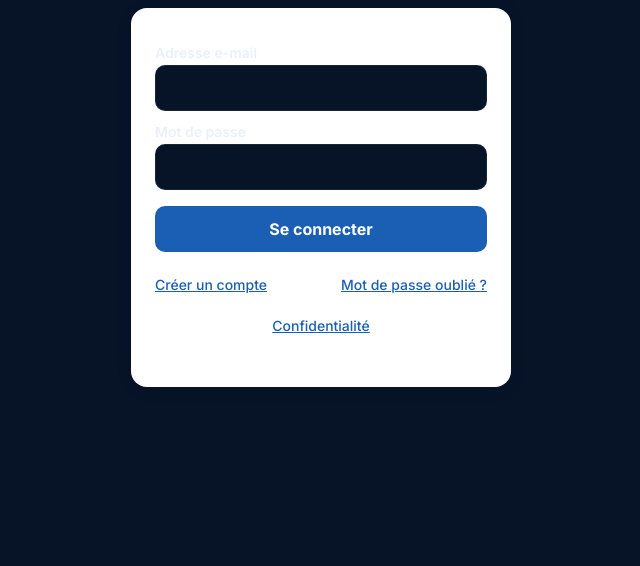
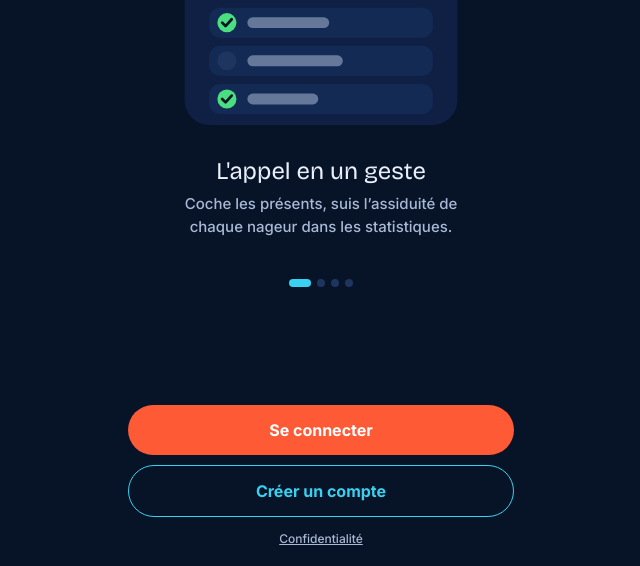
Before and after one commit to SwimmCoachApp/swimcoach-app, a website built with Vite: page index.html in a window 1280 px wide. Shown: the part 234-800 px from the top of the page, without its empty margins (319-959 px from the left). Built offline with nearby package versions, Linux system fonts and the light colour scheme.

Commit message:
feat: accueil en carrousel de présentation, boutons Se connecter / Créer un compte toujours visibles
4 diapositives (séances, présences, perfs, à plusieurs entraîneurs) qui défilent seules
(pause après un geste, aucune animation si « réduire les animations »), glissables au doigt,
avec des points cliquables. Affiché tant que l'appareil n'a jamais servi à se connecter ;
ensuite la connexion s'ouvre directement, avec un lien « Présentation de l'app ».

Co-Authored-By: Claude Opus 5.5 <noreply@anthropic.com>
Claude-Session: https://claude.ai/code/session_01BUxQxa31s8k2bTYh5dcVdn

```diff
--- a/src/core/storage.js
+++ b/src/core/storage.js
@@ -11,7 +11,7 @@
 export const PREFIX = 'swimcoach2_';
 
 /** Clés de l'application (hors entraîneur) préservées par clearAllCoachData. */
-export const APP_KEYS = ['theme'];
+export const APP_KEYS = ['theme', 'welcome_seen'];
 
 /**
  * Liste les clés présentes (copie figée, pour pouvoir supprimer pendant le parcours).
--- a/src/features/auth/index.js
+++ b/src/features/auth/index.js
@@ -7,6 +7,7 @@ import { signIn, signUp, redeemCode, sendPasswordReset, updatePassword, signOut,
 import { pendingCount } from '../../core/outbox.js';
 import { askConfirm } from '../../app/dialog.js';
 import { renderCredentials, renderCode, renderRecovery, renderSignupSent, setMessage, setBusy, fieldValue } from './view.js';
+import { renderWelcome, markWelcomeSeen, welcomeSeen } from './welcome.js';
 
 /** Exécute une action asynchrone en bloquant le bouton ; l'erreur s'affiche sous le formulaire. */
 async function guarded(root, action) {
@@ -21,12 +22,35 @@ async function guarded(root, action) {
 }
 
 /**
+ * Accueil : présentation de l'app au premier lancement sur cet appareil, connexion directe ensuite.
+ * @param {HTMLElement} root
+ * @param {() => void} done
+ */
+export function showStart(root, done = () => {}) {
+  if (welcomeSeen()) showCredentials(root, 'login', done);
+  else showWelcome(root, done);
+}
+
+/**
+ * Carrousel de présentation, avec « Se connecter » et « Créer un compte » toujours visibles.
+ * @param {HTMLElement} root
+ * @param {() => void} done
+ */
+export function showWelcome(root, done = () => {}) {
+  renderWelcome(root, {
+    login: () => showCredentials(root, 'login', done),
+    signup: () => showCredentials(root, 'signup', done),
+  });
+}
+
+/**
  * @param {HTMLElement} root
  * @param {'login'|'signup'} [mode]
  * @param {() => void} done
  */
 export function showCredentials(root, mode = 'login', done = () => {}) {
   renderCredentials(root, mode, {
+    back: () => showWelcome(root, done),
     switchMode: () => showCredentials(root, mode === 'login' ? 'signup' : 'login', done),
     submit: (form) =>
       guarded(root, async () => {
@@ -40,6 +64,7 @@ export function showCredentials(root, mode = 'login', done = () => {}) {
           } else done();
         } else {
           await signIn(email, password);
+          markWelcomeSeen(); // appareil déjà utilisé : la connexion s'ouvrira directement la prochaine fois
           done();
         }
       }),
--- a/src/features/auth/view.js
+++ b/src/features/auth/view.js
@@ -68,12 +68,14 @@ const field = (name, label, type, extra = '') =>
  * Écran de connexion ou d'inscription.
  * @param {HTMLElement} root
  * @param {'login'|'signup'} mode
- * @param {{submit: (form: HTMLFormElement) => void, switchMode: () => void, forgot: (form: HTMLFormElement) => void}} h
+ * @param {{submit: (form: HTMLFormElement) => void, switchMode: () => void, forgot: (form: HTMLFormElement) => void, back?: () => void}} h
+ *   back : retour à la présentation de l'app (lien en haut du formulaire)
  * @param {boolean} [waiting] déconnexion forcée en attente de rechargement : formulaire désactivé
  */
 export function renderCredentials(root, mode, h, waiting = false) {
   const login = mode === 'login';
-  const inner = `<form novalidate>
+  const inner = `${h.back ? '<button class="auth-back" type="button" data-action="back">‹ Présentation de l’app</button>' : ''}
+    <form novalidate>
       ${field('email', 'Adresse e-mail', 'email', 'autocomplete="email" autocapitalize="none" inputmode="email"')}
       ${field('password', 'Mot de passe', 'password', `autocomplete="${login ? 'current-password' : 'new-password'}"`)}
       ${login ? '' : '<p class="auth-hint">10 caractères minimum.</p>'}
@@ -86,7 +88,7 @@ export function renderCredentials(root, mode, h, waiting = false) {
     ${PRIVACY_LINK}`;
   const main = mount(root, 'auth', inner, {
     submit: h.submit,
-    actions: { switch: h.switchMode, forgot: () => h.forgot(main.querySelector('form')) },
+    actions: { switch: h.switchMode, forgot: () => h.forgot(main.querySelector('form')), ...(h.back ? { back: h.back } : {}) },
   });
   if (waiting) {
     for (const el of main.querySelectorAll('input, button')) el.disabled = true;
--- /dev/null
+++ b/src/features/auth/welcome.js
@@ -0,0 +1,122 @@
+/**
+ * Écran d'accueil : carrousel de présentation (défile seul, se fait glisser au doigt), avec les boutons
+ * « Se connecter » et « Créer un compte » toujours visibles en bas. Affiché tant que l'appareil n'a jamais
+ * servi à se connecter (appStore 'welcome_seen') ; ensuite l'app ouvre directement la connexion, qui garde
+ * un lien vers cette présentation.
+ */
+import { appStore } from '../../core/storage.js';
+
+/** Délai entre deux diapositives quand le carrousel défile seul. */
+export const AUTO_MS = 4500;
+/** Pause du défilement automatique après un geste de l'utilisateur. */
+export const PAUSE_MS = 9000;
+
+const LOGO = `<svg class="welcome-logo" viewBox="0 0 40 40" aria-hidden="true"><rect width="40" height="40" rx="12" fill="#38D1F0"/>
+  <path d="M7 26 q6.5 -5 13 0 t13 0" stroke="#071327" stroke-width="3.2" fill="none" stroke-linecap="round"/><circle cx="20" cy="14.5" r="4.3" fill="#071327"/></svg>`;
+
+const ART = {
+  seances: `<svg viewBox="0 0 220 150" aria-hidden="true"><rect x="10" y="10" width="200" height="130" rx="18" fill="#0F2044"/>
+    <rect x="28" y="28" width="164" height="22" rx="8" fill="#132A55"/><rect x="38" y="35" width="70" height="8" rx="4" fill="#38D1F0"/><rect x="150" y="35" width="32" height="8" rx="4" fill="#FF5A36"/>
+    <g fill="#132A55"><rect x="28" y="60" width="38" height="32" rx="8"/><rect x="72" y="60" width="38" height="32" rx="8"/><rect x="116" y="60" width="38" height="32" rx="8"/><rect x="160" y="60" width="32" height="32" rx="8"/>
+    <rect x="28" y="98" width="38" height="28" rx="8"/><rect x="72" y="98" width="38" height="28" rx="8"/><rect x="116" y="98" width="38" height="28" rx="8"/><rect x="160" y="98" width="32" height="28" rx="8"/></g>
+    <circle cx="47" cy="76" r="5" fill="#38D1F0"/><circle cx="135" cy="76" r="5" fill="#38D1F0"/><circle cx="91" cy="112" r="5" fill="#FF5A36"/><circle cx="176" cy="112" r="5" fill="#4ADE80"/></svg>`,
+  presences: `<svg viewBox="0 0 220 150" aria-hidden="true"><rect x="10" y="10" width="200" height="130" rx="18" fill="#0F2044"/>
+    ${[0, 1, 2, 3].map((i) => `<g transform="translate(28 ${26 + i * 28})"><rect width="164" height="22" rx="8" fill="#132A55"/>
+      <circle cx="13" cy="11" r="7" fill="${i === 2 ? '#1E3560' : '#4ADE80'}"/>${i === 2 ? '' : '<path d="M9.5 11 l2.5 2.5 l4.5 -5" stroke="#071327" stroke-width="2" fill="none" stroke-linecap="round" stroke-linejoin="round"/>'}
+      <rect x="28" y="7" width="${[78, 60, 70, 52][i]}" height="8" rx="4" fill="#A9B8D4" opacity=".55"/></g>`).join('')}</svg>`,
+  perfs: `<svg viewBox="0 0 220 150" aria-hidden="true"><rect x="10" y="10" width="200" height="130" rx="18" fill="#0F2044"/>
+    <g stroke="#1E3560" stroke-width="1"><line x1="28" y1="48" x2="192" y2="48"/><line x1="28" y1="78" x2="192" y2="78"/><line x1="28" y1="108" x2="192" y2="108"/></g>
+    <path d="M30 112 L68 96 L102 100 L140 66 L188 38" stroke="#FF5A36" stroke-width="4" fill="none" stroke-linecap="round" stroke-linejoin="round"/>
+    <g fill="#FF5A36"><circle cx="68" cy="96" r="5"/><circle cx="140" cy="66" r="5"/><circle cx="188" cy="38" r="6"/></g>
+    <rect x="28" y="120" width="54" height="10" rx="5" fill="#38D1F0" opacity=".7"/><rect x="90" y="120" width="40" height="10" rx="5" fill="#38D1F0" opacity=".4"/></svg>`,
+  equipe: `<svg viewBox="0 0 220 150" aria-hidden="true"><rect x="10" y="10" width="200" height="130" rx="18" fill="#0F2044"/>
+    <circle cx="80" cy="62" r="20" fill="#38D1F0"/><circle cx="140" cy="62" r="20" fill="#FF5A36"/><circle cx="110" cy="52" r="22" fill="#4ADE80"/>
+    <g fill="#071327"><circle cx="80" cy="58" r="7"/><circle cx="140" cy="58" r="7"/><circle cx="110" cy="47" r="8"/></g>
+    <path d="M30 116 q20 -12 40 0 t40 0 t40 0 t40 0" stroke="#38D1F0" stroke-width="5" fill="none" stroke-linecap="round" opacity=".8"/></svg>`,
+};
+
+export const SLIDES = [
+  { art: 'seances', title: 'Ton groupe dans la poche', text: 'Séances, kilomètres et planification de la saison, même sans réseau au bord du bassin.' },
+  { art: 'presences', title: "L'appel en un geste", text: 'Coche les présents, suis l’assiduité de chaque nageur dans les statistiques.' },
+  { art: 'perfs', title: 'Suis la progression', text: 'Résultats liveFFN, temps de passage et bilans PDF en un clic.' },
+  { art: 'equipe', title: 'À plusieurs entraîneurs', text: 'Partage ton groupe avec tes collègues : tout le monde voit les mêmes informations.' },
+];
+
+/** Marque l'appareil comme déjà utilisé : la prochaine fois, la connexion s'ouvre directement. */
+export function markWelcomeSeen() {
+  appStore.set('welcome_seen', true);
+}
+
+/** @returns {boolean} true si cet appareil a déjà servi à se connecter */
+export function welcomeSeen() {
+  return appStore.get('welcome_seen') === true;
+}
+
+/**
+ * @param {HTMLElement} root
+ * @param {{login: () => void, signup: () => void}} h
+ */
+export function renderWelcome(root, h) {
+  root.innerHTML = `<main class="welcome" data-screen="welcome">
+    <header class="welcome-brand">${LOGO}<div><div class="welcome-name">SwimCoach <span>App</span></div>
+      <div class="welcome-tag">Le carnet de l'entraîneur de natation</div></div></header>
+    <section class="welcome-carousel" aria-roledescription="carrousel" aria-label="Présentation de l'application">
+      <div class="welcome-track" data-track tabindex="0">
+        ${SLIDES.map((s, i) => `<article class="welcome-slide" aria-roledescription="diapositive" aria-label="${i + 1} sur ${SLIDES.length}">
+          <div class="welcome-art">${ART[s.art]}</div>
+          <h2 class="welcome-title">${s.title}</h2>
+          <p class="welcome-text">${s.text}</p>
+        </article>`).join('')}
+      </div>
+      <div class="welcome-dots">${SLIDES.map((s, i) => `<button type="button" class="welcome-dot" data-dot="${i}" aria-label="Diapositive ${i + 1} : ${s.title}"${i === 0 ? ' aria-current="true"' : ''}></button>`).join('')}</div>
+    </section>
+    <footer class="welcome-actions">
+      <button type="button" class="welcome-btn welcome-btn-primary" data-action="login">Se connecter</button>
+      <button type="button" class="welcome-btn welcome-btn-ghost" data-action="signup">Créer un compte</button>
+      <a class="welcome-privacy" href="./privacy.html">Confidentialité</a>
+    </footer>
+  </main>`;
+  const main = root.firstElementChild;
+  const track = main.querySelector('[data-track]');
+  const dots = [...main.querySelectorAll('[data-dot]')];
+  let index = 0;
+  let pausedUntil = 0;
+
+  const go = (i, smooth = true) => {
+    index = (i + SLIDES.length) % SLIDES.length;
+    track.scrollTo({ left: index * track.clientWidth, behavior: smooth ? 'smooth' : 'auto' });
+  };
+  const pause = () => { pausedUntil = Date.now() + PAUSE_MS; };
+
+  track.addEventListener('scroll', () => {
+    const w = track.clientWidth || 1;
+    index = Math.round(track.scrollLeft / w);
+    dots.forEach((d, i) => (i === index ? d.setAttribute('aria-current', 'true') : d.removeAttribute('aria-current')));
+  }, { passive: true });
+  for (const ev of ['pointerdown', 'touchstart', 'wheel', 'keydown']) track.addEventListener(ev, pause, { passive: true });
+  track.addEventListener('keydown', (e) => {
+    if (e.key === 'ArrowRight') go(index + 1);
+    if (e.key === 'ArrowLeft') go(index - 1);
+  });
+
+  main.addEventListener('click', (event) => {
+    const el = event.target.closest('[data-dot], [data-action]');
+    if (!el) return;
+    if (el.dataset.dot != null) {
+      pause();
+      go(Number(el.dataset.dot));
+    } else if (el.dataset.action === 'login') h.login();
+    else if (el.dataset.action === 'signup') h.signup();
+  });
+
+  // Défilement automatique : arrêté dès que l'écran est remplacé, en pause après un geste,
+  // absent si l'utilisateur a demandé moins d'animations.
+  const reduce = typeof matchMedia === 'function' && matchMedia('(prefers-reduced-motion: reduce)').matches;
+  if (!reduce) {
+    const timer = setInterval(() => {
+      if (!main.isConnected) return clearInterval(timer);
+      if (document.hidden || Date.now() < pausedUntil) return;
+      go(index + 1);
+    }, AUTO_MS);
+  }
+}
--- a/src/main.js
+++ b/src/main.js
@@ -24,7 +24,7 @@ import { supabase } from './core/supabase.js';
 import { ensureDefaultGroups } from './core/default-groups.js';
 import { FEATURES } from './core/features.js';
 import { configureSync, openTeam, closeTeam } from './core/sync.js';
-import { showCredentials, showCode, showRecovery, leaveSession } from './features/auth/index.js';
+import { showStart, showCode, showRecovery, leaveSession } from './features/auth/index.js';
 import { showCreateTeam } from './features/teams/picker.js';
 import { startApp, showBootLoading, setCurrentTeamName } from './app/shell.js';
 import { registerSettingsScreen } from './features/settings/index.js';
@@ -61,7 +61,7 @@ async function route() {
   const coach = getCoach();
   if (isRecovering() || !coach?.activated) closeTeam();
   if (isRecovering()) return showRecovery(root, route);
-  if (!coach) return showCredentials(root, 'login', route);
+  if (!coach) return showStart(root, route);
   if (!coach.activated) return showCode(root, coach, route, route);
   // La liste des espaces peut tarder (ou ne jamais répondre) : écran d'attente avec la déconnexion.
   if (!root.querySelector('.shell')) showBootLoading(root, route);
--- a/src/styles/auth.css
+++ b/src/styles/auth.css
@@ -74,3 +74,57 @@
 }
 .auth-privacy { margin: 16px 0 0; text-align: center; font-size: 14px; }
 .auth-privacy a { color: inherit; }
+
+/* ── Accueil : carrousel de présentation, boutons toujours visibles en bas ── */
+.welcome {
+  height: 100dvh;
+  display: flex;
+  flex-direction: column;
+  box-sizing: border-box;
+  padding: calc(env(safe-area-inset-top, 0px) + 20px) 0 calc(env(safe-area-inset-bottom, 0px) + 16px);
+  background: #071327;
+  color: #EAF0FB;
+  font-family: Inter, system-ui, sans-serif;
+  max-width: 430px;
+  margin: 0 auto;
+  overflow: hidden;
+}
+.welcome-brand { display: flex; align-items: center; gap: 12px; padding: 0 22px; flex-shrink: 0; }
+.welcome-logo { width: 44px; height: 44px; flex-shrink: 0; }
+.welcome-name { font-family: 'Bricolage Grotesque', Inter, system-ui, sans-serif; font-size: 22px; font-weight: 800; }
+.welcome-name span { color: #38D1F0; }
+.welcome-tag { font-size: 12px; color: #A9B8D4; font-weight: 600; letter-spacing: .3px; }
+.welcome-carousel { flex: 1; min-height: 0; display: flex; flex-direction: column; justify-content: center; }
+.welcome-track {
+  display: flex;
+  overflow-x: auto;
+  scroll-snap-type: x mandatory;
+  scrollbar-width: none;
+  overscroll-behavior-x: contain;
+  outline: none;
+}
+.welcome-track::-webkit-scrollbar { display: none; }
+.welcome-slide {
+  flex: 0 0 100%;
+  scroll-snap-align: center;
+  scroll-snap-stop: always;
+  box-sizing: border-box;
+  padding: 0 28px;
+  text-align: center;
+}
+.welcome-art { width: 100%; max-width: 300px; margin: 0 auto 18px; }
+.welcome-art svg { width: 100%; height: auto; display: block; }
+.welcome-title { margin: 0 0 8px; font-family: 'Bricolage Grotesque', Inter, system-ui, sans-serif; font-size: 24px; font-weight: 800; }
+.welcome-text { margin: 0 auto; max-width: 320px; font-size: 15px; line-height: 1.5; color: #A9B8D4; }
+.welcome-dots { display: flex; justify-content: center; gap: 6px; margin-top: 18px; }
+.welcome-dot { width: 8px; height: 8px; padding: 0; border: 0; border-radius: 4px; background: #1E3560; cursor: pointer; transition: width .25s ease, background .25s ease; }
+.welcome-dot[aria-current="true"] { width: 22px; background: #38D1F0; }
+.welcome-actions { flex-shrink: 0; display: flex; flex-direction: column; gap: 10px; padding: 14px 22px 0; }
+.welcome-btn { width: 100%; padding: 15px; border-radius: 999px; font: inherit; font-size: 16px; font-weight: 700; cursor: pointer; }
+.welcome-btn-primary { background: #FF5A36; color: #fff; border: 0; }
+.welcome-btn-ghost { background: transparent; color: #38D1F0; border: 1.5px solid #38D1F0; }
+.welcome-btn:active { opacity: .8; }
+.welcome-privacy { align-self: center; font-size: 12px; color: #A9B8D4; padding: 4px; }
+.auth-back { align-self: flex-start; padding: 6px 0; font: inherit; font-size: 14px; background: none; border: 0; color: var(--accent, #1a5fb4); cursor: pointer; }
+@media (prefers-reduced-motion: reduce) { .welcome-track { scroll-behavior: auto; } }
+@media (max-height: 640px) { .welcome-art { max-width: 220px; margin-bottom: 10px; } .welcome-title { font-size: 20px; } .welcome-text { font-size: 14px; } }
```
Also changed, not shown: tests/e2e/auth.spec.js (+37 -1 lines), tests/e2e/fake-supabase.js (+8 -1 lines).
